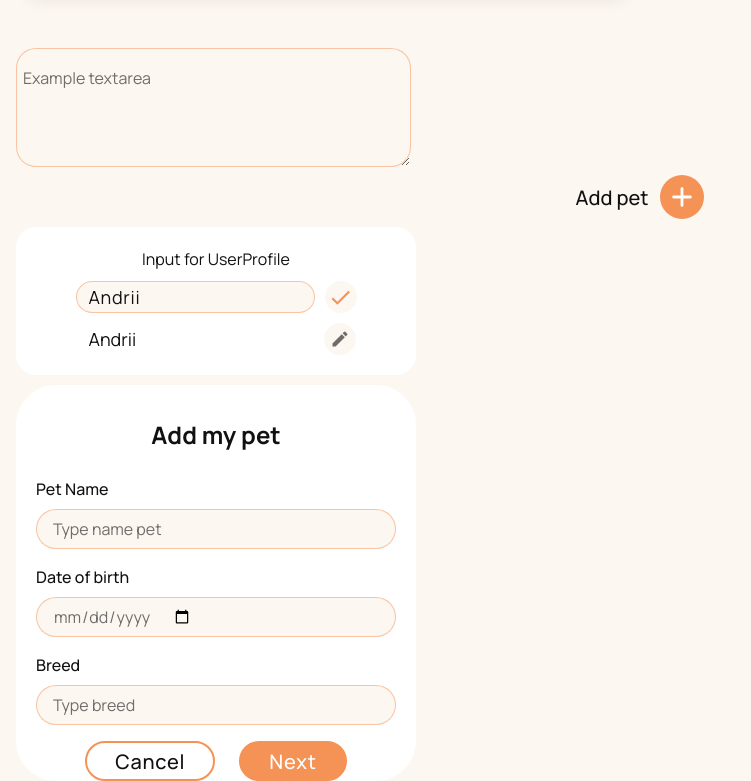
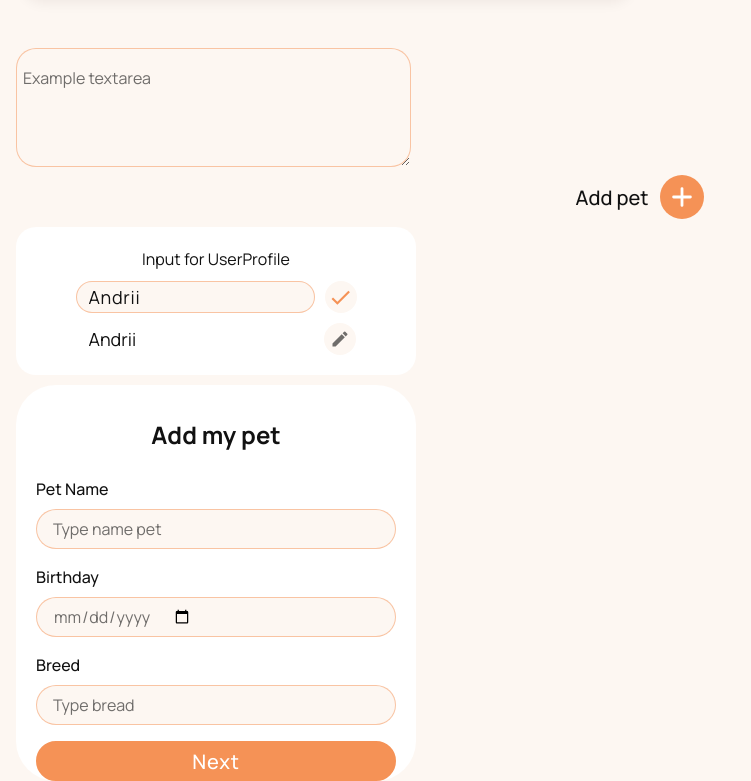
Before and after one commit to andrii-petlovanyi/pets_project_client, a React (Create React App) app: page /uikit in a window 1280 px wide. Shown: the part 428-1209 px from the top of the page, without its empty margins (0-751 px from the left). Built offline with nearby package versions, Linux system fonts and the light colour scheme.

Commit message:
added(example form): added yup

```diff
--- a/package.json
+++ b/package.json
@@ -7,6 +7,7 @@
     "@chakra-ui/react": "^2.5.1",
     "@emotion/react": "^11.10.6",
     "@emotion/styled": "^11.10.6",
+    "@hookform/resolvers": "^2.9.11",
     "@reduxjs/toolkit": "^1.9.2",
     "@testing-library/jest-dom": "^5.16.5",
     "@testing-library/react": "^13.4.0",
--- a/src/components/Andrii/Test.jsx
+++ b/src/components/Andrii/Test.jsx
@@ -1,6 +1,8 @@
 import React from "react";
 import { useState } from "react";
 import { useForm } from "react-hook-form";
+import { yupResolver } from "@hookform/resolvers/yup";
+import * as yup from "yup";
 import {
     FormControl,
     FormLabel,
@@ -12,19 +14,26 @@ import {
     Box,
     Text,
     Textarea,
-    Flex,
 } from "@chakra-ui/react";
 
-export default function AddMyPet() {
+const schema = yup.object().shape({
+    petName: yup.string().required("Pet name is required"),
+    birthday: yup.string().required("Birthday is required"),
+    breed: yup.string().required("Breed is required"),
+    comments: yup.string(),
+});
+
+export default function TwoStepForm() {
     const [step, setStep] = useState(1);
     const {
         register,
         handleSubmit,
         formState: { errors },
-    } = useForm();
+    } = useForm({
+        resolver: yupResolver(schema),
+    });
 
     const onSubmit = (data) => {
-        //заглушка
         console.log(data);
     };
 
@@ -46,29 +55,20 @@ export default function AddMyPet() {
                     <Stack spacing="4" w="100%" as="form" onSubmit={handleSubmit(nextStep)}>
                         <FormControl isInvalid={errors.petName}>
                             <FormLabel htmlFor="petName">Pet Name</FormLabel>
-                            <Input variant={'addPetsForm'} placeholder={'Type name pet'} {...register("petName", { required: true })} />
-                            <FormErrorMessage>
-                                {errors.petName && "Pet name is required"}
-                            </FormErrorMessage>
+                            <Input variant={'addPetsForm'} placeholder={'Type name pet'} {...register("petName")} />
+                            <FormErrorMessage>{errors.petName?.message}</FormErrorMessage>
                         </FormControl>
                         <FormControl isInvalid={errors.birthday}>
-                            <FormLabel htmlFor="birthday">Date of birth</FormLabel>
-                            <Input variant={'addPetsForm'} placeholder={'Type date of birth'} type="date" {...register("birthday", { required: true })} />
-                            <FormErrorMessage>
-                                {errors.birthday && "Birthday is required"}
-                            </FormErrorMessage>
+                            <FormLabel htmlFor="birthday">Birthday</FormLabel>
+                            <Input variant={'addPetsForm'} placeholder={'Type date of birth'} type="date" {...register("birthday")} />
+                            <FormErrorMessage>{errors.birthday?.message}</FormErrorMessage>
                         </FormControl>
                         <FormControl isInvalid={errors.breed}>
                             <FormLabel htmlFor="breed">Breed</FormLabel>
-                            <Input variant={'addPetsForm'} placeholder={'Type breed'} {...register("breed", { required: true })} />
-                            <FormErrorMessage>
-                                {errors.breed && "Breed is required"}
-                            </FormErrorMessage>
+                            <Input variant={'addPetsForm'} placeholder={'Type bread'} {...register("breed")} />
+                            <FormErrorMessage>{errors.breed?.message}</FormErrorMessage>
                         </FormControl>
-                        <Flex direction={'row'} justifyContent={'center'} gap={'24px'}>
-                            <Button type="button" variant={'outlineTabBtn'}>Cancel</Button>
-                            <Button type="submit" variant={'fullBGBtn'}>Next</Button>
-                        </Flex>
+                        <Button type="submit" variant={'fullBGBtn'}>Next</Button>
                     </Stack>
                 )}
                 {step === 2 && (
@@ -81,10 +81,10 @@ export default function AddMyPet() {
                             <FormLabel htmlFor="comments">Comments</FormLabel>
                             <Textarea {...register("comments")} />
                         </FormControl>
-                        <Flex direction="row" justify="space-between">
+                        <Stack direction="row" justify="space-between">
                             <Button onClick={prevStep}>Previous</Button>
                             <Button type="submit">Submit</Button>
-                        </Flex>
+                        </Stack>
                     </Stack>
                 )}
             </VStack>
--- a/src/components/Logo/Logo.jsx
+++ b/src/components/Logo/Logo.jsx
@@ -6,7 +6,7 @@ export const Logo = () => {
     <Text variant={'logo'} to={'/'}
     >
       pe
-      <Text color={'mainOrange'}>
+      <Text as={'span'} color={'mainOrange'}>
         t
       </Text>
       ly
```
Also changed, not shown: 1 other file (tests, documents, lock files or other folders).
